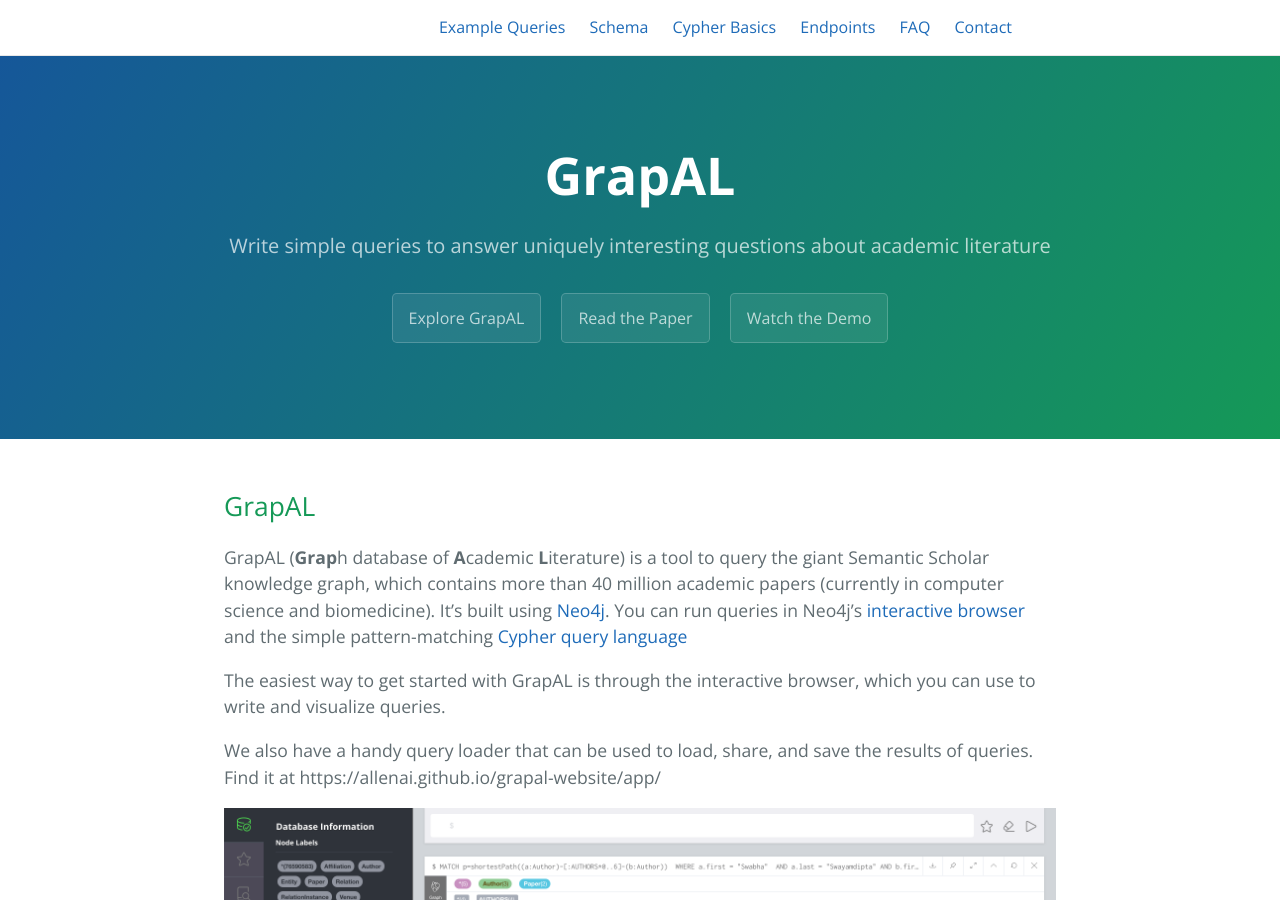
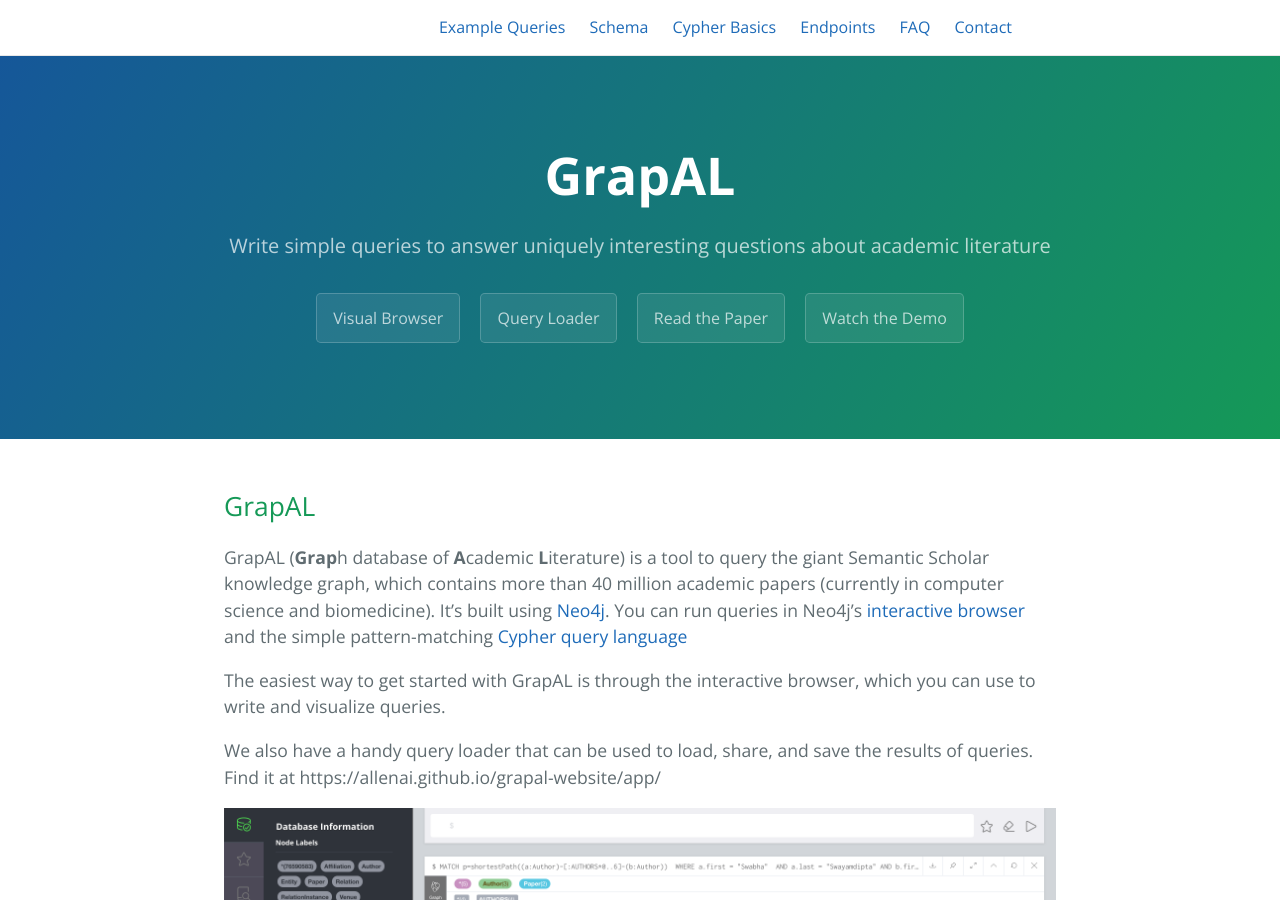
Before and after one commit to allenai/grapal-website, a Jekyll site: the page built from index.md, in a window 1280 px wide and 900 px high. Built offline with Jekyll 4.4.1, drawn with Linux system fonts in a browser that asks for light colours; our own code applies the rules of GitHub Pages for plain Markdown files.

Commit message:
Update home.html

```diff
--- a/_layouts/home.html
+++ b/_layouts/home.html
@@ -5,7 +5,8 @@
 <header class="page-header" role="banner">
   <h1 class="project-name">{{ site.title }}</h1>
   <h2 class="project-tagline">{{ page.description | default: site.description | default: site.github.project_tagline }}</h2>
-    <a href="{{ site.grapal_browser_url }}" class="btn">Explore GrapAL</a>
+    <a href="{{ site.grapal_browser_url }}" class="btn">Visual Browser</a>
+    <a href="{{ site.demo_url }}" class="btn">Query Loader</a>
     <a href="{{ site.paper_url }}" class="btn">Read the Paper</a>
     <a href="{{ site.demo_url }}" class="btn">Watch the Demo</a>
 </header>
```
